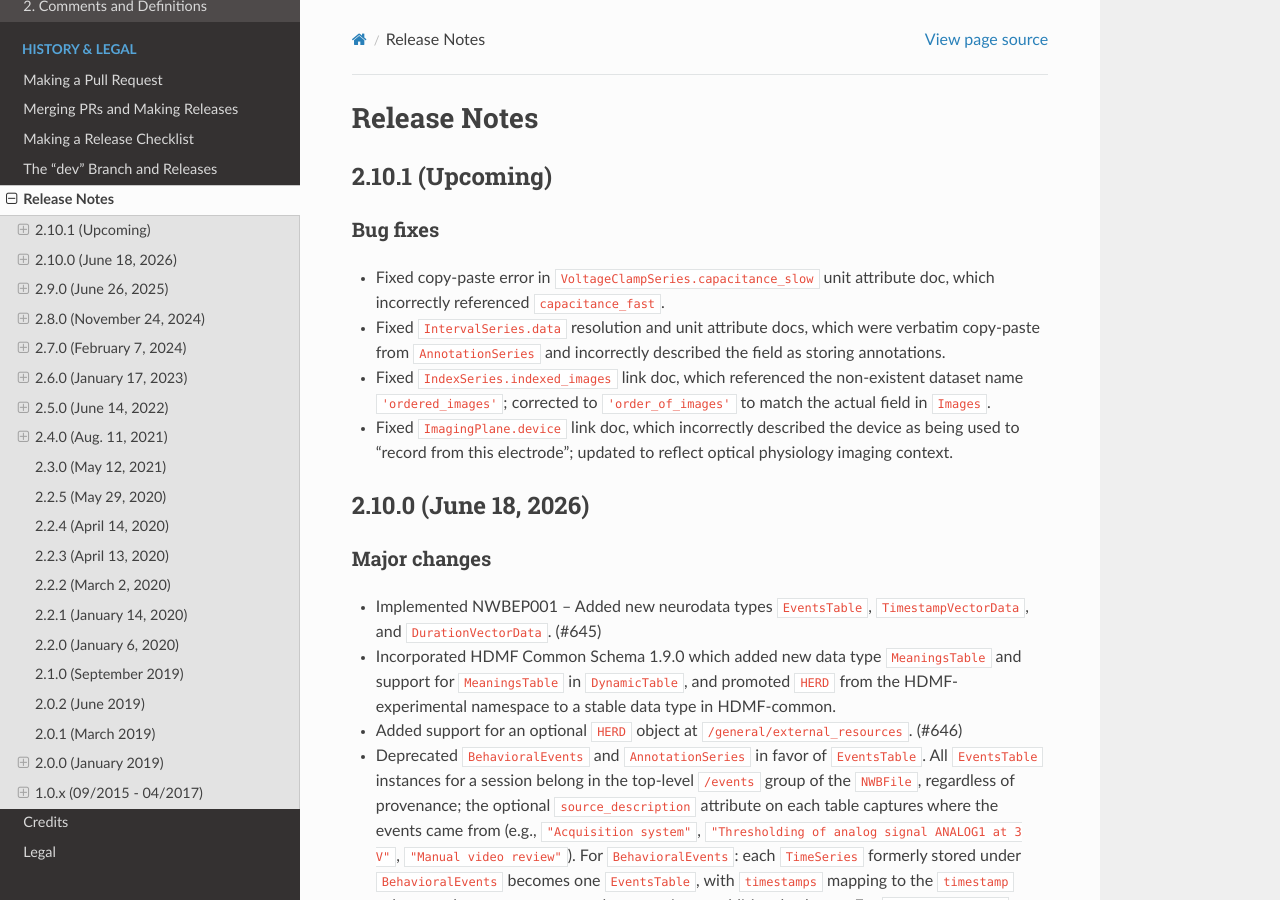
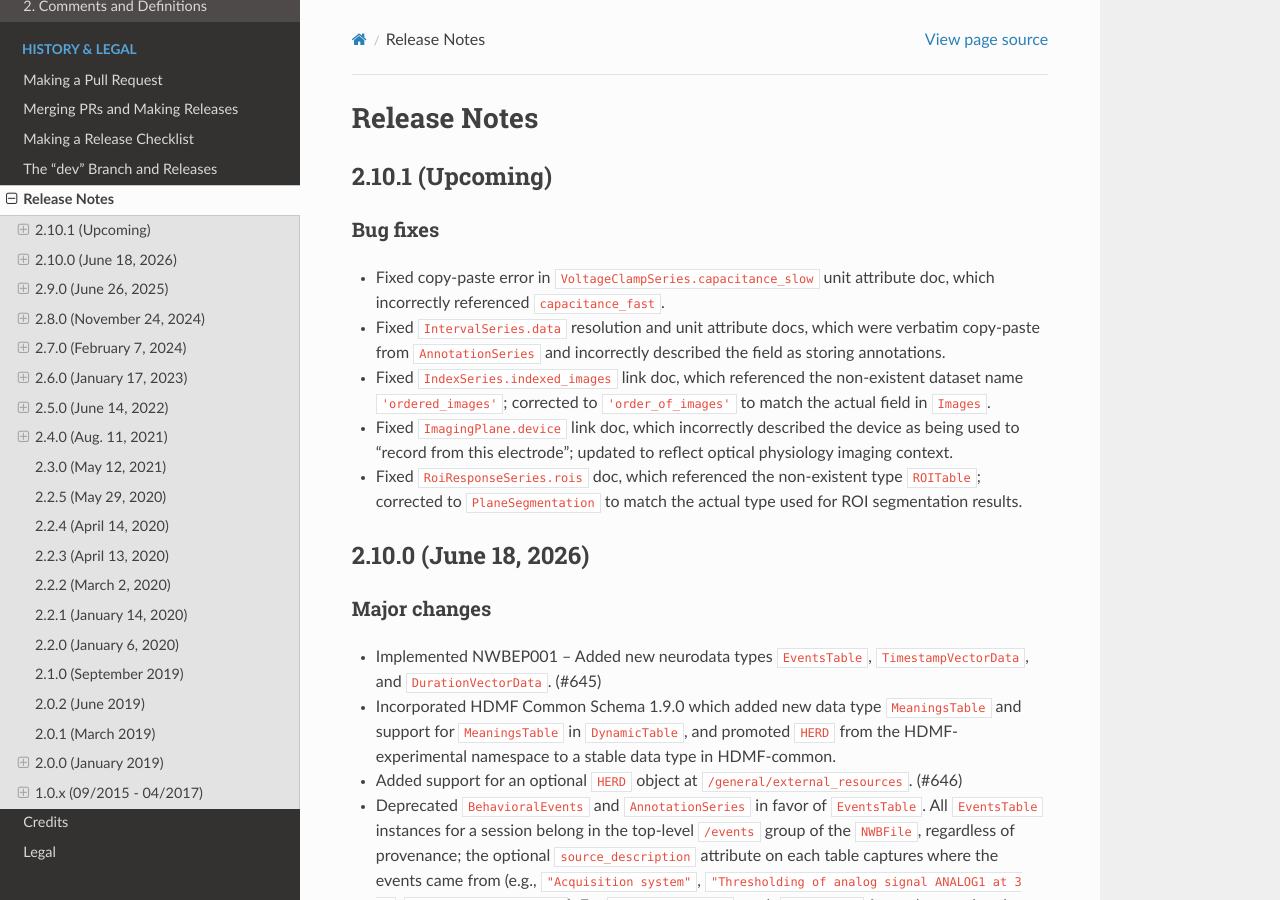
Before and after one commit to NeurodataWithoutBorders/nwb-schema, a Sphinx documentation site: the page built from docs/format/source/format_release_notes.rst, in a window 1280 px wide and 900 px high. Built offline with Sphinx 7.4.7 and the Read the Docs theme 3.1.0, drawn with Linux system fonts in a browser that asks for light colours.

Commit message:
Fix doc errors in nwb.ophys: ROITable and e.g. comma
- RoiResponseSeries.rois: replace non-existent type 'ROITable' with
  'PlaneSegmentation'; fix 'timeseries' capitalisation to 'TimeSeries'
- ImagingPlane.device: add missing comma after 'e.g.'

Co-Authored-By: Claude Sonnet 4.6 <noreply@anthropic.com>

```diff
--- a/docs/format/source/format_release_notes.rst
+++ b/docs/format/source/format_release_notes.rst
@@ -16,6 +16,8 @@ Bug fixes
   ``'ordered_images'``; corrected to ``'order_of_images'`` to match the actual field in ``Images``.
 - Fixed ``ImagingPlane.device`` link doc, which incorrectly described the device as being used to
   "record from this electrode"; updated to reflect optical physiology imaging context.
+- Fixed ``RoiResponseSeries.rois`` doc, which referenced the non-existent type ``ROITable``; corrected
+  to ``PlaneSegmentation`` to match the actual type used for ROI segmentation results.
 
 2.10.0 (June 18, 2026)
 ----------------------
```
Also changed, not shown: 1 other file.
